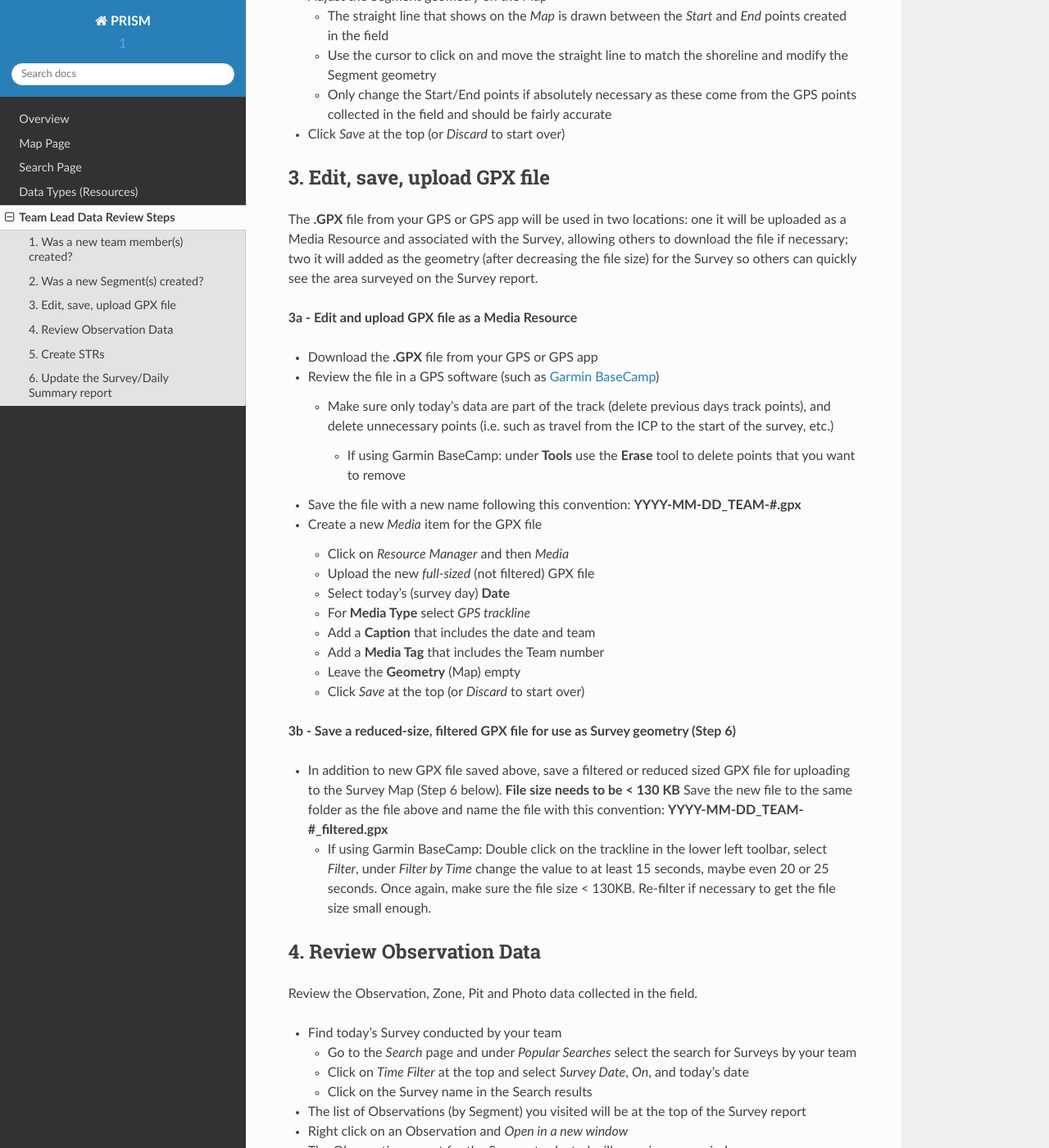
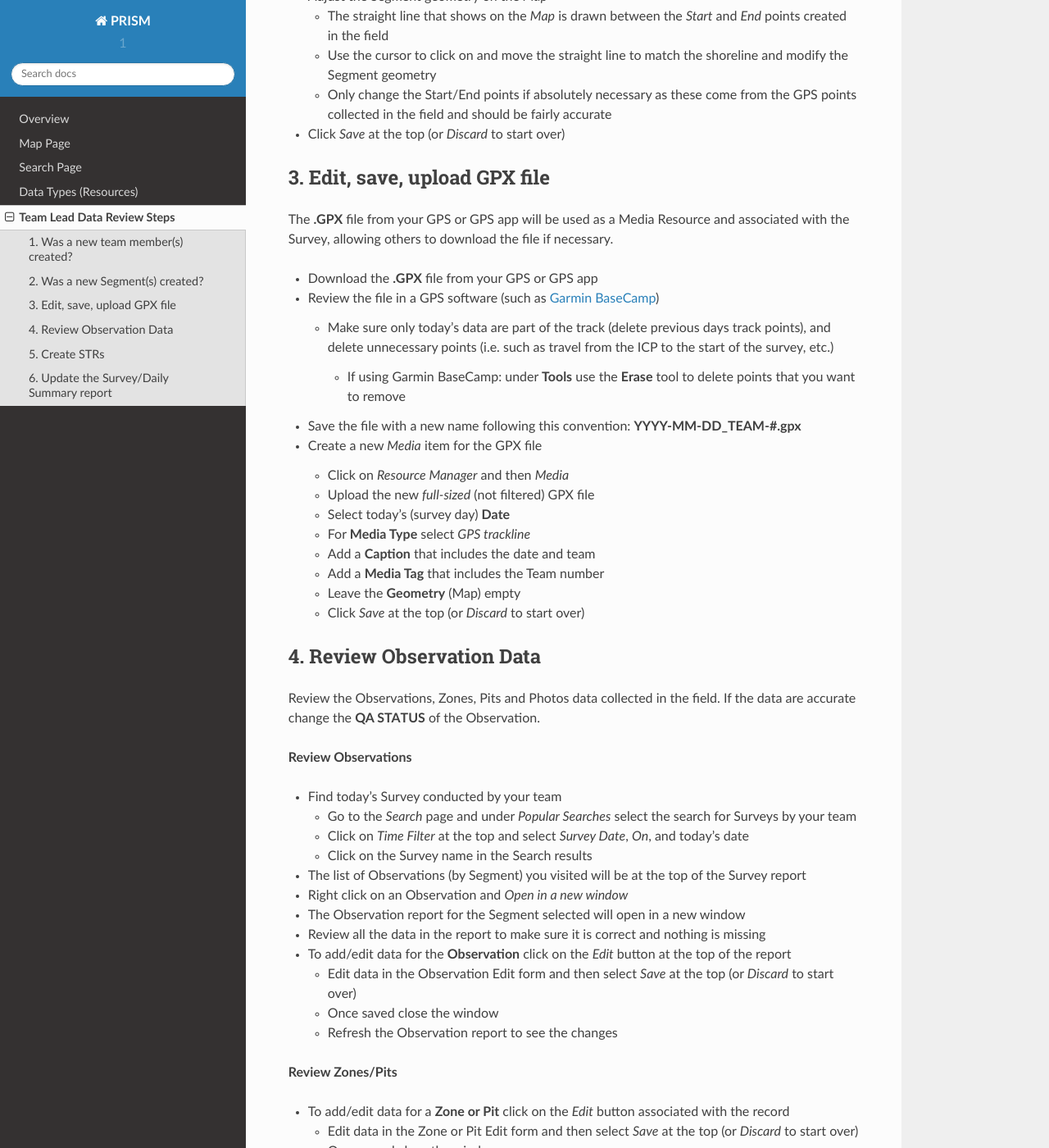
Before and after one commit to agraham/PRISM_rtd, a Sphinx documentation site: the page built from docs/teamlead.rst, in a window 1280 px wide and 1400 px high, scrolled down 840 px. Shown: the whole window at 82% size. Built offline with Sphinx 7.4.7 and the Read the Docs theme 2.0.0, drawn with Linux system fonts in a browser that asks for light colours; some of the changed text lies outside the part shown.

Commit message:
Update teamlead.rst

```diff
--- a/docs/teamlead.rst
+++ b/docs/teamlead.rst
@@ -35,9 +35,7 @@
 3. Edit, save, upload GPX file
 -------------------------------
 
-The **.GPX** file from your GPS or GPS app will be used in two locations: one it will be uploaded as a Media Resource and associated with the Survey, allowing others to download the file if necessary; two it will added as the geometry (after decreasing the file size) for the Survey so others can quickly see the area surveyed on the Survey report.
-
-**3a - Edit and upload GPX file as a Media Resource**
+The **.GPX** file from your GPS or GPS app will be used as a Media Resource and associated with the Survey, allowing others to download the file if necessary.
 
 - Download the **.GPX** file from your GPS or GPS app
 - Review the file in a GPS software (such as `Garmin BaseCamp <http://www.garmin.com/en-US/shop/downloads/basecamp>`_)
@@ -58,16 +56,13 @@
   * Leave the **Geometry** (Map) empty
   * Click *Save* at the top (or *Discard* to start over)
 
-**3b - Save a reduced-size, filtered GPX file for use as Survey geometry (Step 6)**
-
-- In addition to new GPX file saved above, save a filtered or reduced sized GPX file for uploading to the Survey Map (Step 6 below).  **File size needs to be < 130 KB**  Save the new file to the same folder as the file above and name the file with this convention: **YYYY-MM-DD_TEAM-#_filtered.gpx**
-
-  * If using Garmin BaseCamp: Double click on the trackline in the lower left toolbar, select *Filter*, under *Filter by Time* change the value to at least 15 seconds, maybe even 20 or 25 seconds.  Once again, make sure the file size < 130KB.  Re-filter if necessary to get the file size small enough.
 
 4. Review Observation Data
 -----------------------------------------
 
-Review the Observation, Zone, Pit and Photo data collected in the field.
+Review the Observations, Zones, Pits and Photos data collected in the field.  If the data are accurate change the **QA STATUS** of the Observation.
+
+**Review Observations**
 
 - Find today's Survey conducted by your team
 
@@ -85,17 +80,23 @@
   * Once saved close the window
   * Refresh the Observation report to see the changes
 
+**Review Zones/Pits**
+
 - To add/edit data for a **Zone or Pit** click on the *Edit* button associated with the record
 
   * Edit data in the Zone or Pit Edit form and then select *Save* at the top (or *Discard* to start over)
   * Once saved close the window
   * Refresh the Observation report to see the changes
 
+**Review Photos**
+
 - To add/edit data for a **Photo** click on the Photo and then the *Edit* at the top of the report
 
   * Edit data in the Photo form and then select *Save* at the top (or *Discard* to start over)
   * Once saved close the window
   * Refresh the Observation report to see the changes
+
+**Change QA STATUS to TL Approved**
 
 - If an Observation is complete (including associated Zones, Pits and Photos) edit the Observation and change the **QA STATUS** to *TL Approved*
 - Repeat these steps for all of the Observations you completed today
@@ -110,7 +111,9 @@
 5. Create STRs
 -----------------
 
-Create any STRs that are necessary and relate them to the Zones they are associated with.
+Create any STRs that are necessary and relate them to the Zones they are associated with.  Relate yourself to the STR as the creator of the STR.
+
+**Create STR**
 
 - Click on *Resource Manager* and then *Shoreline Treatment Recommendation*
 - Set the **QA STATUS** to *Draft (TL Created)*
@@ -129,36 +132,42 @@
 
 - Repeat the process for each STR you create
 
+**Relate yourself to the STR**
+
+- In the edit form for the **STR**, click on *Related Resources* on the left
+- Click on *Find Resources* in the upper right
+- Click on *Attribute Filter* at the top and enter your name
+- Next to your name in the Search results click on *Add Relationship*
+- Click the *Add* button and then *Save Edits*
+
 6. Update the Survey/Daily Summary report
 ------------------------------------------
 
-The Survey/Daily Summary report is an overview of the activities for your team for the day, it doubles as a Survey report and the team summary.
+The Survey/Daily Summary report is an overview of the activities for your team for the day, it doubles as a Survey report and the team summary.  Add additional Survey information, relate the GPX file and relate selected Photos for the report.
+
+**Add Survey information**
 
 - Select the *Survey* you completed today and view the report
 - Review the data and click on the *Edit* button in the upper right to edit
 - Fill in additional information in the **Logistics/Safety** and **Survey Summary** sections
-- Add your GPX trackline to the map (this will show your trackline on the map)
 
-  * On the map click *Add Geometry*
-  * Select *Add from .gpx,.kml, or .geojson* and select the **filtered** GPX file you saved in Step 3b above (this is the smaller filtered file)
-  *Click *Save Edits*
+**Relate the GPX media resource to the Survey (created in Step 3 above)**
 
-- Relate the GPX media resource to the Survey (created in Step 3a above)
-
-  * Click *Related Resources* in the toolbar at the left
-  * Click on *Find Resources* in the upper right
-  * Click on *Attribute filter* at the top and type in *GPS file* and select the Media Type, type in the Team number and select the corresponding Media Tag
-  * Use the *Time filter* to filter by Media Date
-  * Click *Add Relationship* next to the file in the Search results
-  * Click the *Add* button and then *Save Edits*
+ - Click *Related Resources* in the toolbar at the left
+ - Click on *Find Resources* in the upper right
+ - Click on *Attribute filter* at the top and type in *GPS file* and select the Media Type, type in the Team number and select the corresponding Media Tag
+ - Use the *Time filter* to filter by Media Date
+ - Click *Add Relationship* next to the file in the Search results
+ - Click the *Add* button and then *Save Edits*
 
 - Relate specific photos that represent the survey or examples of items discussed in the *Logistics/Safety* or *Survey Summary* sections
 
-  * Click *Related Resources* in the toolbar at the left
-  * Click on *Find Resources* in the upper right
-  * Click on *Map filter* to zoom into the location of the photo
-  * Click on *Time filter* to filter by Media Date
-  * Click on *Attribute filter* to filter by Team number
-  * Find the photo to relate
-  * Click *Add Relationship* next to the file in the Search results
-  * Click the *Add* button and then *Save Edits*
+ - Click *Related Resources* in the toolbar at the left
+ - Click on *Find Resources* in the upper right
+ - Click on *Map filter* to zoom into the location of the photo
+ - Click on *Time filter* to filter by Media Date
+ - Click on *Attribute filter* to filter by Team number
+ - Find the photo to relate
+ - Click *Add Relationship* next to the file in the Search results
+ - Click the *Add* button and then *Save Edits*
+ *Note: It is worthwhile to edit captions of the selected photos to include the Segment ID in someway, so that it is apparent what the photos in the report relate to.*
```
